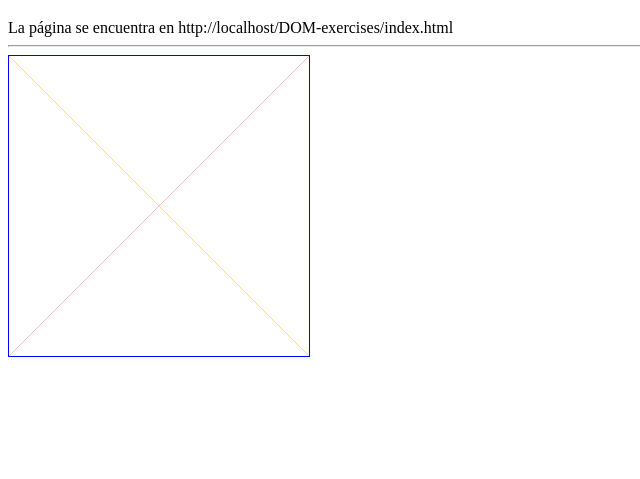
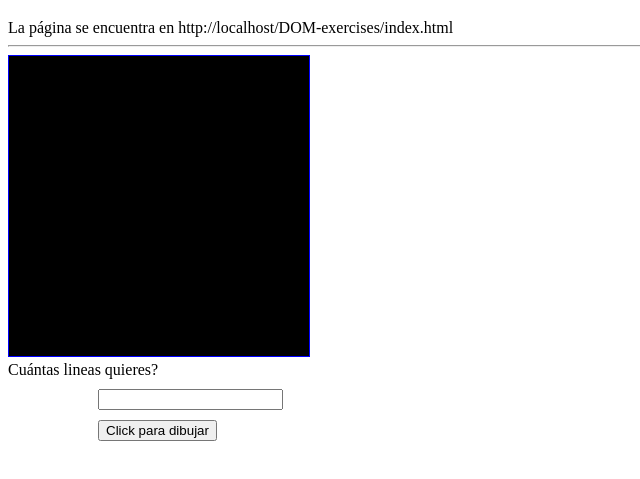
Before and after one commit to WarriorWave/demos-js, a plain HTML site: page DOM-exercises/index.html in a window 1280 px wide. Shown: the part 61-540 px from the top of the page, without its empty margins (0-640 px from the left). Drawn offline with Linux system fonts and the light colour scheme.

Commit message:
canvas-intro & events

```diff
--- a/DOM-exercises/dibujo.js
+++ b/DOM-exercises/dibujo.js
@@ -1,5 +1,13 @@
-let dibujo = document.getElementById("dibujo")
-let lienzo = dibujo.getContext("2d")
+let dibujo = document.getElementById('dibujo')
+let lienzo = dibujo.getContext('2d')
+let miBoton = document.getElementById('boton')
+let lineas = document.getElementById('texto_lineas')
+
+miBoton.addEventListener('click', dibujar)
+
+let xi = 0, yi = 0
+let xf = 0, yf = 0
+
 console.log(dibujo)
 console.log(lienzo)
 
@@ -13,5 +21,12 @@ const dibujarLinea = (color, xi, yi, xf, yf) => {
 	lienzo.closePath()
 }
 
-dibujarLinea("yellow", 0, 0 , 300, 300)
-dibujarLinea("pink", 300, 0, 0, 300)
+function dibujar(ev ,linea = lineas.value) {
+	console.log(ev)
+	console.log("lineas a dibujar: " + linea)
+	linea = parseInt(linea)
+	console.log(linea)
+	for (let i = 0; i < linea; i++) {
+		dibujarLinea("#AAF", xi, yi += (Math.round(300 / linea)) , xf += (Math.round(300 / linea)), 300)
+	}
+}
--- a/DOM-exercises/index.html
+++ b/DOM-exercises/index.html
@@ -8,7 +8,10 @@
 		<h1>Jugando con Window y Document</h1>
 		<script src="dom.js"></script>
 		<hr/>
-		<canvas id="dibujo" width="300" height="300" style="border: 1px solid blue;"></canvas>
+		<canvas id="dibujo" width="300" height="300" style="background-color: black;border: 1px solid blue;"></canvas>
+		<label for="texto_lineas" style="display: block;">Cuántas lineas quieres?</label>
+		<input type="text" id="texto_lineas" style="display: block; margin: 10px 90px;">
+		<button id="boton" style="display: block; margin: 10px 90px;">Click para dibujar</button>
 		<script src="dibujo.js"></script>
 	</body>
 </html>
```
